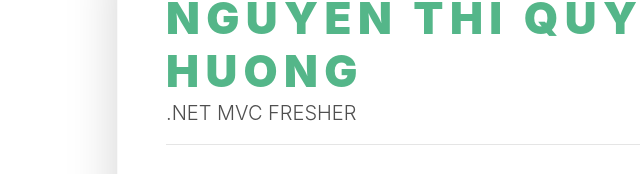
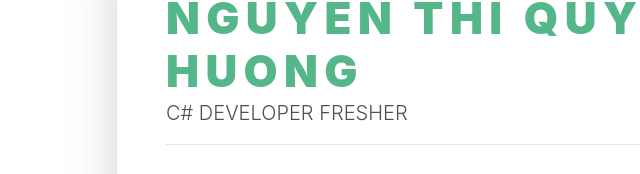
Before and after one commit to XiangRn/C-FresherDeveloper_CV, a plain HTML site: page index.html in a window 1280 px wide. Shown: the part 105-279 px from the top of the page, 1-641 px from the left. Drawn offline with Linux system fonts and the light colour scheme.

Commit message:
Edit my Cv

```diff
--- a/index.html
+++ b/index.html
@@ -32,7 +32,7 @@
 					<div class="row align-items-center">
 						<div class="resume-title col-12 col-md-6 col-lg-8 col-xl-9">
 							<h2 class="resume-name mb-0 text-uppercase">NGUYEN THI QUYNH HUONG</h2>
-							<div class="resume-tagline mb-3 mb-md-0">.NET MVC FRESHER</div>
+							<div class="resume-tagline mb-3 mb-md-0">C# DEVELOPER FRESHER</div>
 						</div><!--//resume-title-->
 						<div class="resume-contact col-12 col-md-6 col-lg-4 col-xl-3">
 							<ul class="list-unstyled mb-0">
```
